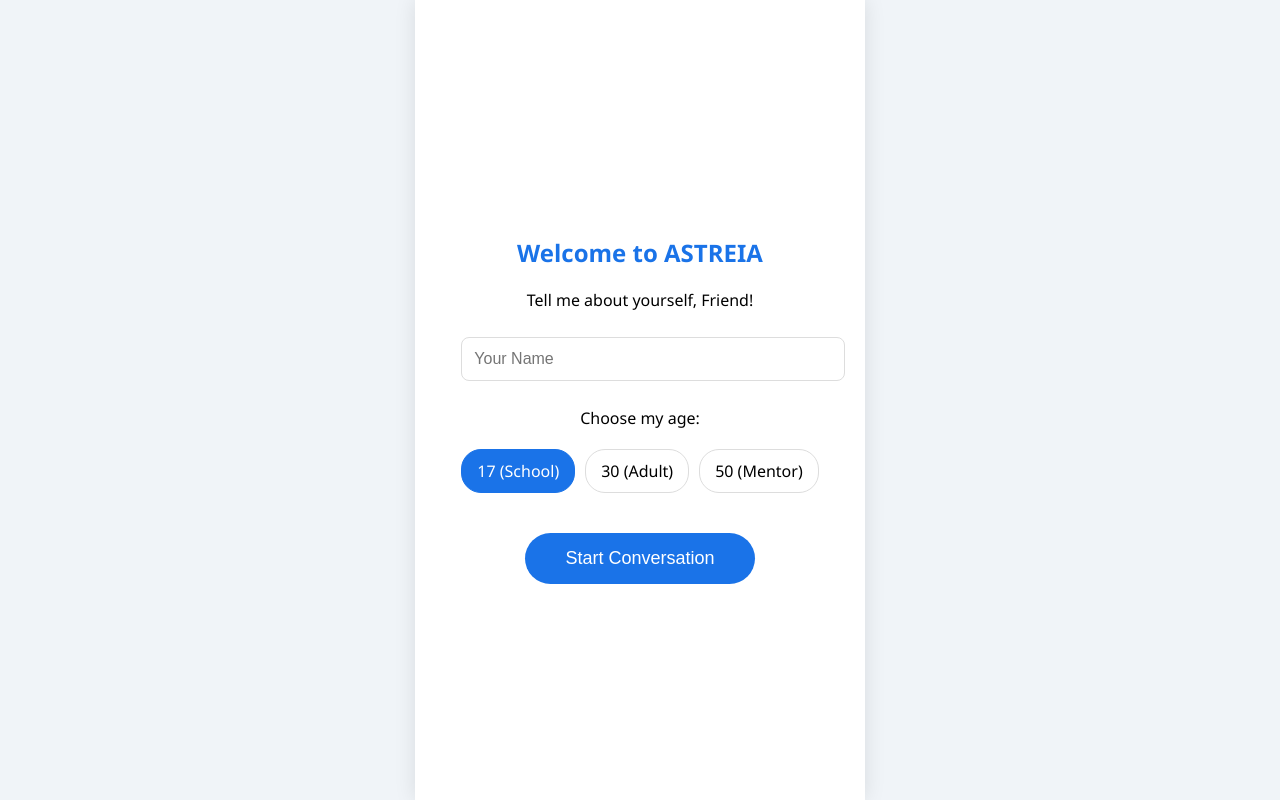
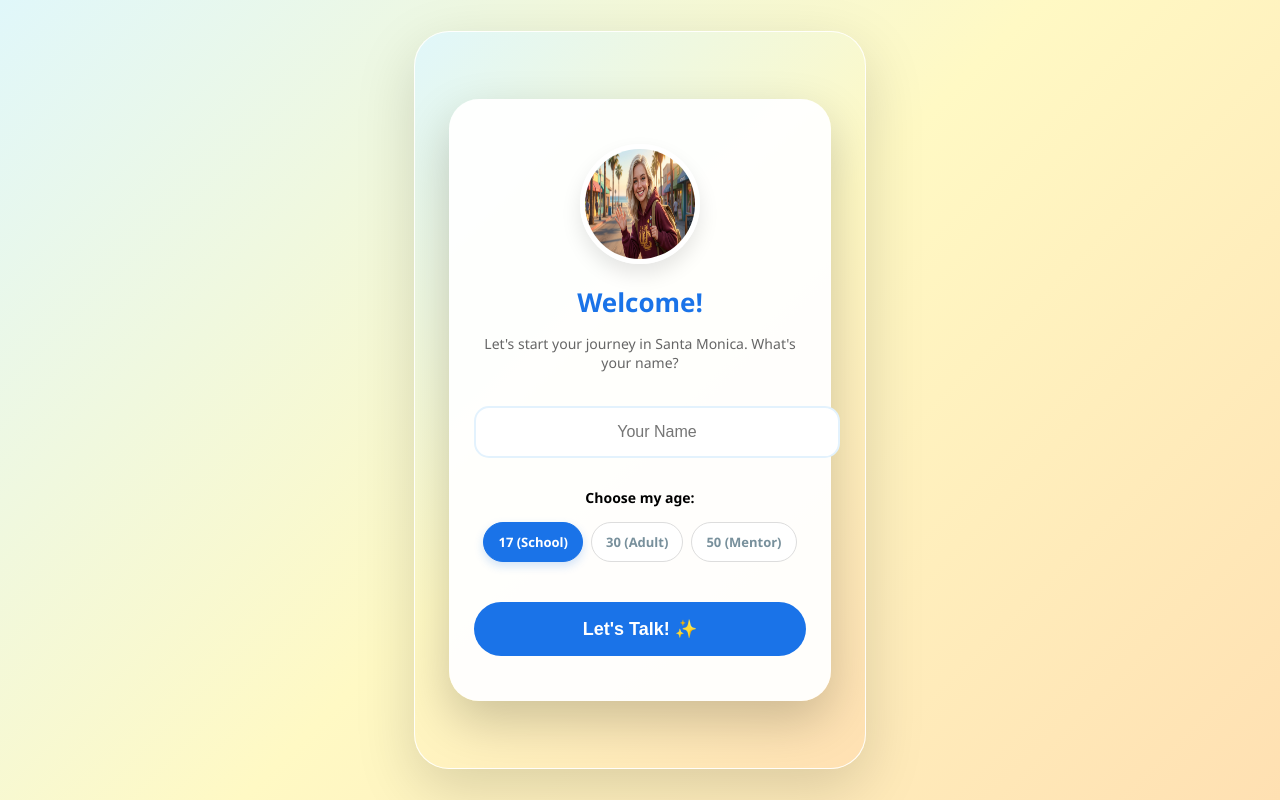
Before and after one commit to fantasyspring/ASTREIA, a Flask app: page / in a window 1280 px wide. Run offline with Flask 3, Linux system fonts and the light colour scheme; grey boxes are pictures that could not be loaded.

Commit message:
Update index.html

```diff
--- a/templates/index.html
+++ b/templates/index.html
@@ -5,72 +5,178 @@
     <meta name="viewport" content="width=device-width, initial-scale=1.0, maximum-scale=1.0, user-scalable=no">
     <title>ASTREIA - Your English Friend</title>
     <style>
-        :root { --primary-blue: #1a73e8; --accent-yellow: #fff9c4; --bg-gray: #f0f4f8; }
-        body { font-family: 'Segoe UI', sans-serif; background: var(--bg-gray); margin: 0; display: flex; justify-content: center; height: 100vh; overflow: hidden; }
+        /* --- デザイン定義 --- */
+        :root {
+            --primary-blue: #1a73e8;
+            --accent-yellow: #fff9c4;
+            --beach-gradient: linear-gradient(135deg, #e0f7fa 0%, #fff9c4 50%, #ffe0b2 100%);
+        }
 
-        /* メインコンテナ */
-        .app-container { width: 100%; max-width: 450px; background: white; display: flex; flex-direction: column; position: relative; box-shadow: 0 0 20px rgba(0,0,0,0.1); }
+        body {
+            font-family: 'Segoe UI', Roboto, Helvetica, Arial, sans-serif;
+            background: var(--beach-gradient);
+            background-attachment: fixed;
+            margin: 0;
+            display: flex;
+            justify-content: center;
+            align-items: center;
+            height: 100vh;
+            overflow: hidden;
+        }
 
-        /* ヘッダー */
-        .header { padding: 15px; text-align: center; border-bottom: 1px solid #eee; background: white; z-index: 10; }
-        .avatar-img { width: 80px; height: 80px; border-radius: 50%; border: 3px solid var(--primary-blue); object-fit: cover; }
+        /* メインコンテナ（アプリ風の浮遊感） */
+        .app-container {
+            width: 100%;
+            max-width: 450px;
+            height: 92vh;
+            background: rgba(255, 255, 255, 0.85);
+            backdrop-filter: blur(15px);
+            -webkit-backdrop-filter: blur(15px);
+            display: flex;
+            flex-direction: column;
+            position: relative;
+            box-shadow: 0 20px 60px rgba(0,0,0,0.15);
+            border-radius: 35px;
+            border: 1px solid rgba(255,255,255,0.4);
+            overflow: hidden;
+        }
 
-        /* チャットエリア */
-        #chat-box { flex-grow: 1; overflow-y: auto; padding: 20px; display: flex; flex-direction: column; gap: 15px; background: #fafafa; }
-        .msg { max-width: 80%; padding: 10px 15px; border-radius: 18px; line-height: 1.4; font-size: 15px; }
-        .user { align-self: flex-end; background: var(--primary-blue); color: white; border-bottom-right-radius: 2px; }
-        .astreia { align-self: flex-start; background: var(--accent-yellow); color: #444; border-bottom-left-radius: 2px; }
+        /* ヘッダー：ASTREIAの顔 */
+        .header {
+            padding: 20px;
+            text-align: center;
+            border-bottom: 1px solid rgba(0,0,0,0.05);
+            background: rgba(255,255,255,0.5);
+            z-index: 10;
+        }
+        .avatar-img {
+            width: 85px;
+            height: 85px;
+            border-radius: 50%;
+            border: 4px solid white;
+            object-fit: cover;
+            box-shadow: 0 8px 20px rgba(0,0,0,0.1);
+        }
+        .app-title { font-weight: 800; margin-top: 10px; font-size: 1.3rem; color: var(--primary-blue); letter-spacing: 1px; }
 
-        /* 操作エリア */
-        .controls { padding: 20px; border-top: 1px solid #eee; display: flex; flex-direction: column; align-items: center; gap: 10px; }
-        #mic-btn { width: 70px; height: 70px; border-radius: 50%; border: none; background: var(--primary-blue); color: white; font-size: 24px; cursor: pointer; box-shadow: 0 4px 10px rgba(26,115,232,0.3); transition: 0.3s; }
-        #mic-btn.recording { background: #ea4335; transform: scale(1.1); animation: pulse 1.5s infinite; }
+        /* チャットエリア：吹き出しのデザイン */
+        #chat-box {
+            flex-grow: 1;
+            overflow-y: auto;
+            padding: 20px;
+            display: flex;
+            flex-direction: column;
+            gap: 15px;
+            background: rgba(255,255,255,0.2);
+        }
+        .msg {
+            max-width: 80%;
+            padding: 12px 18px;
+            border-radius: 22px;
+            line-height: 1.5;
+            font-size: 15px;
+            box-shadow: 0 4px 12px rgba(0,0,0,0.05);
+        }
+        .user { align-self: flex-end; background: var(--primary-blue); color: white; border-bottom-right-radius: 4px; }
+        .astreia { align-self: flex-start; background: white; color: #444; border-bottom-left-radius: 4px; border: 1px solid rgba(0,0,0,0.05); }
 
-        /* 初期設定モーダル */
-        #setup-modal { position: absolute; inset: 0; background: white; z-index: 100; display: flex; flex-direction: column; align-items: center; justify-content: center; padding: 30px; text-align: center; }
-        .setup-content h2 { color: var(--primary-blue); margin-bottom: 20px; }
-        .setup-input { width: 100%; padding: 12px; margin: 10px 0; border: 1px solid #ddd; border-radius: 8px; font-size: 16px; }
-        .age-selector { display: flex; gap: 10px; margin: 20px 0; }
-        .age-btn { padding: 10px 15px; border: 1px solid #ddd; border-radius: 20px; cursor: pointer; background: white; }
-        .age-btn.active { background: var(--primary-blue); color: white; border-color: var(--primary-blue); }
-        .start-btn { background: var(--primary-blue); color: white; border: none; padding: 15px 40px; border-radius: 30px; font-size: 18px; cursor: pointer; margin-top: 20px; }
+        /* 操作エリア：マイクボタン */
+        .controls {
+            padding: 25px;
+            background: white;
+            display: flex;
+            flex-direction: column;
+            align-items: center;
+            gap: 8px;
+        }
+        #mic-btn {
+            width: 75px;
+            height: 75px;
+            border-radius: 50%;
+            border: none;
+            background: linear-gradient(135deg, #1a73e8, #42a5f5);
+            color: white;
+            font-size: 32px;
+            cursor: pointer;
+            box-shadow: 0 8px 25px rgba(26,115,232,0.4);
+            transition: all 0.3s ease;
+        }
+        #mic-btn.recording { background: #ea4335; transform: scale(1.15); animation: pulse 1.5s infinite; }
 
-        @keyframes pulse { 0% { box-shadow: 0 0 0 0 rgba(234, 67, 53, 0.4); } 70% { box-shadow: 0 0 0 15px rgba(234, 67, 53, 0); } 100% { box-shadow: 0 0 0 0 rgba(234, 67, 53, 0); } }
+        /* 初期設定モーダル：Masterを迎えるための特別室 */
+        #setup-modal {
+            position: absolute;
+            inset: 0;
+            background: var(--beach-gradient);
+            z-index: 100;
+            display: flex;
+            flex-direction: column;
+            align-items: center;
+            justify-content: center;
+            padding: 30px;
+            text-align: center;
+        }
+        .setup-card {
+            background: rgba(255, 255, 255, 0.95);
+            padding: 45px 25px;
+            border-radius: 30px;
+            box-shadow: 0 20px 50px rgba(0,0,0,0.2);
+            width: 85%;
+            max-width: 350px;
+        }
+        .setup-card h2 { color: var(--primary-blue); font-size: 26px; margin: 0 0 10px 0; }
+        .setup-input { width: 100%; padding: 15px; margin: 20px 0; border: 2px solid #e3f2fd; border-radius: 15px; font-size: 16px; outline: none; text-align: center; }
+        .age-selector { display: flex; gap: 8px; margin: 15px 0; justify-content: center; }
+        .age-btn { padding: 10px 14px; border: 1px solid #ddd; border-radius: 25px; cursor: pointer; background: white; font-size: 13px; font-weight: bold; color: #78909c; transition: 0.3s; }
+        .age-btn.active { background: var(--primary-blue); color: white; border-color: var(--primary-blue); box-shadow: 0 4px 10px rgba(26,115,232,0.2); }
+        .start-btn {
+            background: var(--primary-blue); color: white; border: none; padding: 16px 50px; border-radius: 35px;
+            font-size: 18px; font-weight: bold; cursor: pointer; margin-top: 25px; width: 100%;
+            transition: 0.3s;
+        }
+
+        @keyframes pulse { 0% { box-shadow: 0 0 0 0 rgba(234, 67, 53, 0.4); } 70% { box-shadow: 0 0 0 20px rgba(234, 67, 53, 0); } 100% { box-shadow: 0 0 0 0 rgba(234, 67, 53, 0); } }
     </style>
 </head>
 <body>
 
 <div class="app-container">
+    <!-- セットアップ画面（初回のみ表示） -->
     {% if first_launch %}
     <div id="setup-modal">
-        <div class="setup-content">
-            <h2>Welcome to ASTREIA</h2>
-            <p>Tell me about yourself, Friend!</p>
+        <div class="setup-card">
+            <img src="{{ url_for('static', filename='avatar.png') }}" style="width: 110px; height: 110px; border-radius: 50%; border: 5px solid white; box-shadow: 0 10px 20px rgba(0,0,0,0.1); margin-bottom: 15px;">
+            <h2>Welcome!</h2>
+            <p style="color: #666; font-size: 14px;">Let's start your journey in Santa Monica. What's your name?</p>
             <input type="text" id="user-name" class="setup-input" placeholder="Your Name">
-            <p>Choose my age:</p>
+            <p style="font-weight: bold; margin: 10px 0 5px 0; font-size: 14px;">Choose my age:</p>
             <div class="age-selector">
                 <div class="age-btn active" onclick="selectAge('17', this)">17 (School)</div>
                 <div class="age-btn" onclick="selectAge('30', this)">30 (Adult)</div>
                 <div class="age-btn" onclick="selectAge('50', this)">50 (Mentor)</div>
             </div>
-            <button class="start-btn" onclick="finishSetup()">Start Conversation</button>
+            <button class="start-btn" onclick="finishSetup()">Let's Talk! ✨</button>
         </div>
     </div>
     {% endif %}
 
+    <!-- メイン表示：ASTREIAのヘッダー -->
     <div class="header">
-        <img src="{{ url_for('static', filename='images/' + avatar_image) }}" class="avatar-img" id="main-avatar">
-        <div style="font-weight: bold; margin-top: 5px;">ASTREIA</div>
-        <small id="status-text">Santa Monica, CA</small>
+        <!-- サーバーから渡されたアバター画像を動的に読み込み -->
+        <img src="{{ url_for('static', filename=avatar_image) }}" class="avatar-img" id="main-avatar">
+        <div class="app-title">ASTREIA</div>
+        <small id="status-text" style="color: #999; font-weight: bold;">Santa Monica, CA</small>
     </div>
 
+    <!-- チャットログ -->
     <div id="chat-box">
-        <div class="msg astreia">Hi there! Tap the mic and let's talk in English! ✨</div>
+        <div class="msg astreia">Hi there! I'm ASTREIA. Ready for some fun English conversation? Just tap the mic and talk to me! 🌴</div>
     </div>
 
+    <!-- 操作：マイクとステータス -->
     <div class="controls">
-        <button id="mic-btn">🎤</button>
-        <div style="font-size: 12px; color: #888;">Tap to Speak</div>
+        <button id="mic-btn" title="Tap to speak">🎤</button>
+        <div style="font-size: 11px; color: #aaa; font-weight: 800; text-transform: uppercase; letter-spacing: 1px;">Tap to Start Speaking</div>
     </div>
 </div>
 
@@ -80,34 +186,41 @@
     const chatBox = document.getElementById('chat-box');
     const statusText = document.getElementById('status-text');
 
-    // 年齢選択
+    // 年齢選択のトグル
     function selectAge(age, btn) {
         selectedAge = age;
         document.querySelectorAll('.age-btn').forEach(b => b.classList.remove('active'));
         btn.classList.add('active');
     }
 
-    // セットアップ完了処理
+    // セットアップ送信
     async function finishSetup() {
-        const name = document.getElementById('user-name').value || "Friend";
+        const nameInput = document.getElementById('user-name');
+        if (!nameInput.value.trim()) {
+            alert("Please tell me your name, Master! 😊");
+            return;
+        }
         const res = await fetch('/setup', {
             method: 'POST',
             headers: {'Content-Type': 'application/json'},
-            body: JSON.stringify({ name: name, age: selectedAge })
+            body: JSON.stringify({ name: nameInput.value, age: selectedAge })
         });
         if (res.ok) window.location.reload();
     }
 
-    // 音声認識の設定
+    // 音声認識エンジン
     const SpeechRecognition = window.SpeechRecognition || window.webkitSpeechRecognition;
     if (SpeechRecognition) {
         const recognition = new SpeechRecognition();
         recognition.lang = 'en-US';
+        recognition.continuous = false;
 
         micBtn.addEventListener('click', () => {
-            recognition.start();
-            micBtn.classList.add('recording');
-            statusText.innerText = "Listening... 🎤";
+            try {
+                recognition.start();
+                micBtn.classList.add('recording');
+                statusText.innerText = "Listening Master... 🎤";
+            } catch (e) { /* すでに起動中の場合は無視 */ }
         });
 
         recognition.onresult = (event) => {
@@ -119,11 +232,16 @@
         recognition.onend = () => {
             micBtn.classList.remove('recording');
         };
+
+        recognition.onerror = () => {
+            statusText.innerText = "Santa Monica, CA";
+            micBtn.classList.remove('recording');
+        };
     }
 
-    // メッセージ送信
+    // サーバーへのチャット送信
     async function sendToAstreia(text) {
-        statusText.innerText = "Thinking... ✨";
+        statusText.innerText = "ASTREIA is thinking... ✨";
         try {
             const res = await fetch('/chat', {
                 method: 'POST',
@@ -135,10 +253,12 @@
             speak(data.response);
             statusText.innerText = "Santa Monica, CA";
         } catch (e) {
-            statusText.innerText = "Connection Error";
+            statusText.innerText = "Connection Weak...";
+            addMessage("Sorry, I missed that! Let's try again.", 'astreia');
         }
     }
 
+    // 画面へのメッセージ追加
     function addMessage(text, sender) {
         const div = document.createElement('div');
         div.className = `msg ${sender}`;
@@ -147,9 +267,11 @@
         chatBox.scrollTop = chatBox.scrollHeight;
     }
 
+    // 音声読み上げ
     function speak(text) {
         const uttr = new SpeechSynthesisUtterance(text);
         uttr.lang = 'en-US';
+        uttr.rate = 1.0;
         window.speechSynthesis.speak(uttr);
     }
 </script>
```
